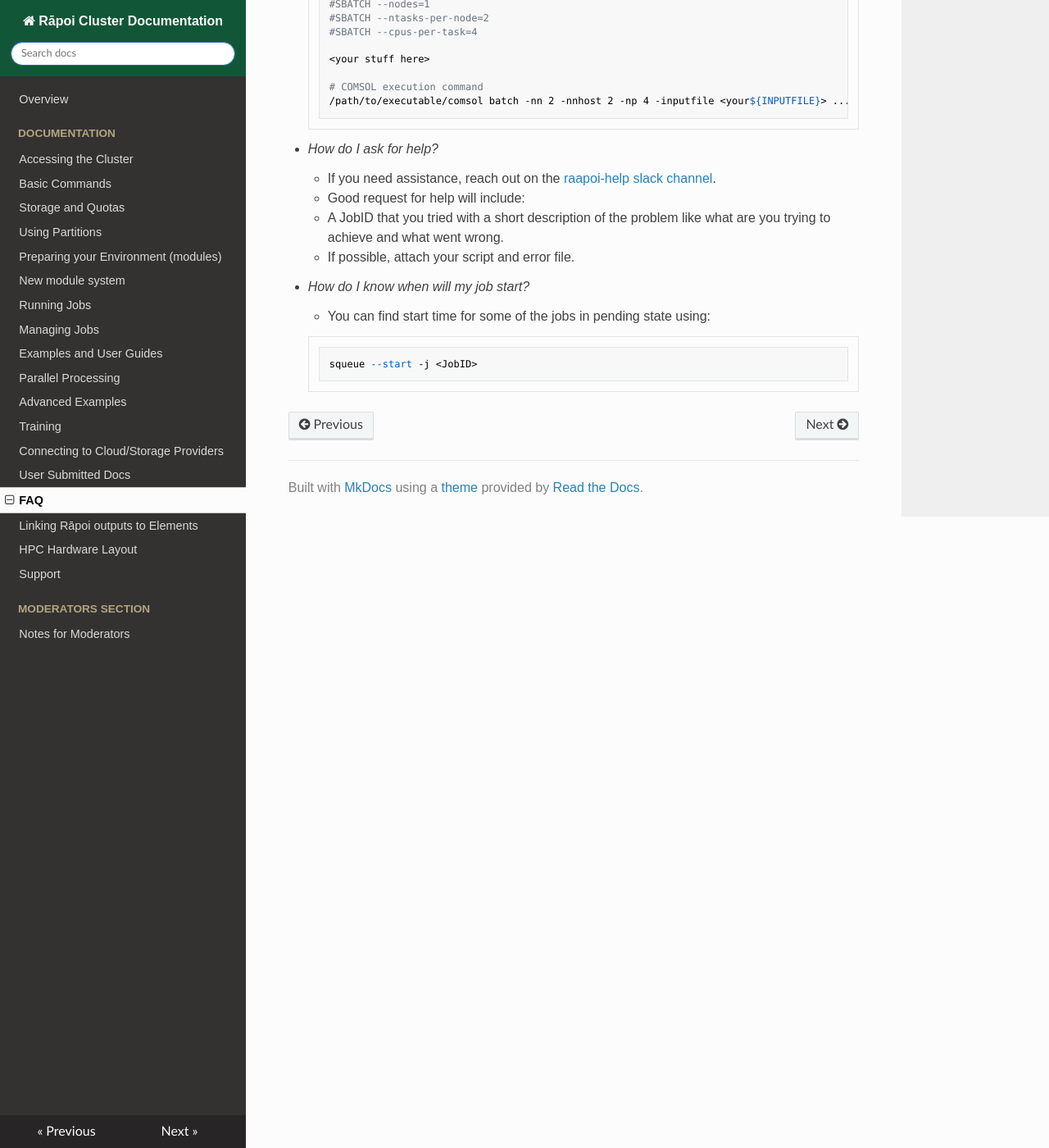
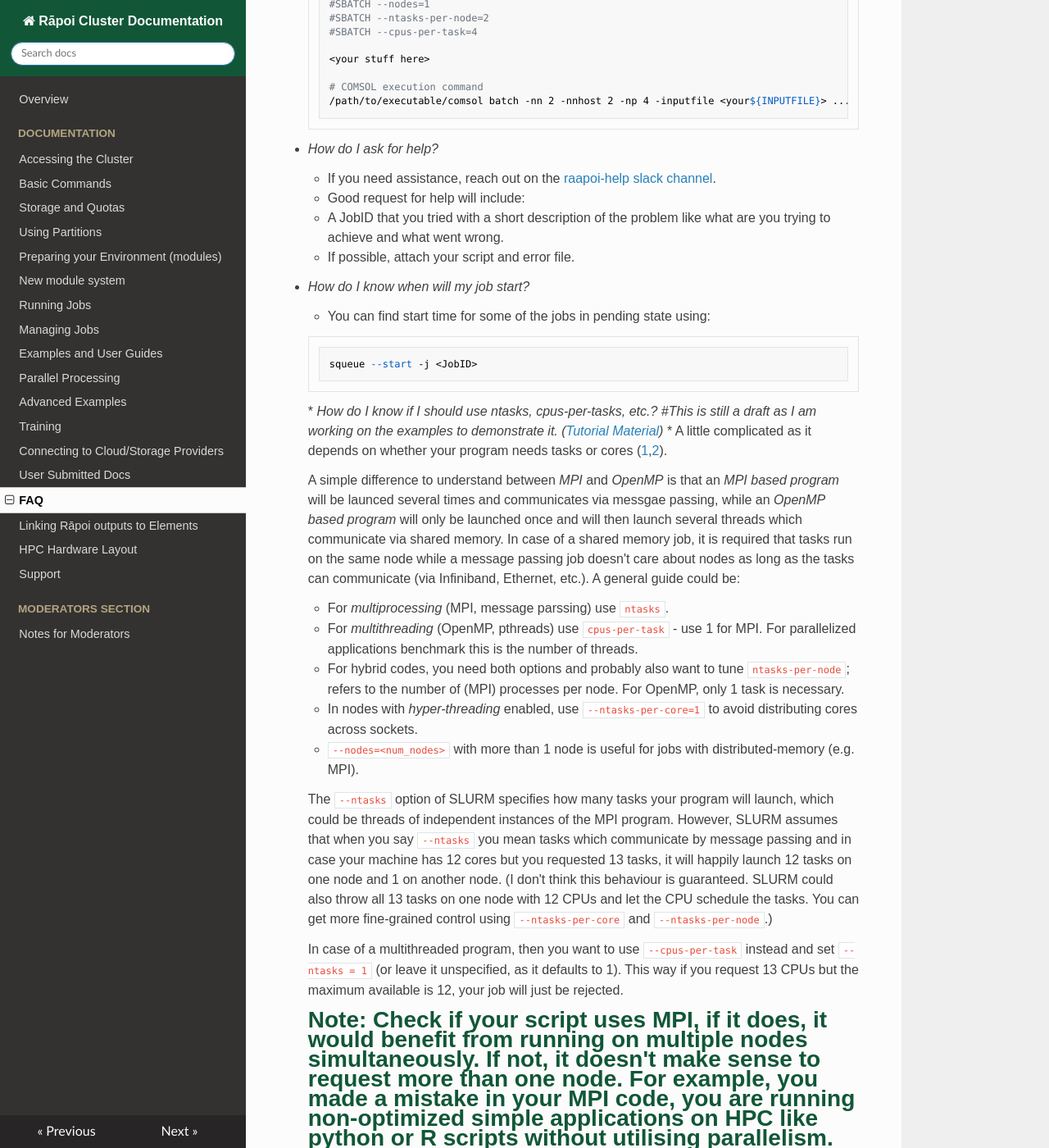
Before and after one commit to vuw-research-computing/raapoi-docs, an MkDocs documentation site: the page built from docs/faq.md, in a window 1280 px wide and 1400 px high, scrolled down 3216 px. Shown: the whole window at 82% size. Built offline with MkDocs 1.6.1, drawn with Linux system fonts in a browser that asks for light colours; nearby versions of some CDN libraries; some web fonts are replaced; some of the changed text lies outside the part shown.

Commit message:
Add MPI/OpenMP info to FAQs

````diff
--- a/docs/faq.md
+++ b/docs/faq.md
@@ -110,9 +110,57 @@
     * A JobID that you tried with a short description of the problem like what are you trying to achieve and what went wrong.
     * If possible, attach your script and error file.
 
+
 * *How do I know when will my job start?*
     * You can find start time for some of the jobs in pending state using:
 
     ```
     squeue --start -j <JobID>
     ```
+* *How do I know if I should use ntasks, cpus-per-tasks, etc.?* *#This is still a draft as I am working on the examples to demonstrate it. ([Tutorial Material](https://www.mcs.anl.gov/research/projects/mpi/tutorial/index.html))*
+    * A little complicated as it depends on whether your program needs tasks or cores
+    ([1](<https://scicomp.stackexchange.com/questions/27409/requesting-less-than-a-node-with-slurm#:~:text=1-,tl%3Bdr,-For%20multiprocessing%20(MPI>),[2](https://hpc-uit.readthedocs.io/en/latest/jobs/slurm_parameter.html#:~:text=Requesting%20Resources)).
+
+    A simple difference to understand between *MPI* and *OpenMP* is that an *MPI based program* will be launced several times and communicates via messgae passing, while an *OpenMP based program* will only be launched once and will then launch several threads which communicate via shared memory. In case of a shared memory job, it is required that tasks run on the same node while a message passing job doesn't care about nodes as long as the tasks can communicate (via Infiniband, Ethernet, etc.). A general guide could be:
+
+    * For *multiprocessing* (MPI, message parssing) use `ntasks`.
+    * For *multithreading* (OpenMP, pthreads) use `cpus-per-task` - use 1 for MPI. For parallelized applications benchmark this is the number of threads.
+    * For hybrid codes, you need both options and probably also want to tune `ntasks-per-node`; refers to the number of (MPI) processes per node. For OpenMP, only 1 task is necessary.
+    * In nodes with *hyper-threading* enabled, use `--ntasks-per-core=1` to avoid distributing cores across sockets.
+    * `--nodes=<num_nodes>` with more than 1 node is useful for jobs with distributed-memory (e.g. MPI).
+
+    The `--ntasks` option of SLURM specifies how many tasks your program will launch, which could be threads of independent instances of the MPI program. However, SLURM assumes that when you say `--ntasks` you mean tasks which communicate by message passing and in case your machine has 12 cores but you requested 13 tasks, it will happily launch 12 tasks on one node and 1 on another node. (I don't think this behaviour is guaranteed. SLURM could also throw all 13 tasks on one node with 12 CPUs and let the CPU schedule the tasks. You can get more fine-grained control using `--ntasks-per-core` and `--ntasks-per-node`.)
+
+    In case of a multithreaded program, then you want to use `--cpus-per-task` instead and set `--ntasks = 1` (or leave it unspecified, as it defaults to 1). This way if you request 13 CPUs but the maximum available is 12, your job will just be rejected.
+
+    #Note: Check if your script uses MPI, if it does, it would benefit from running on multiple nodes simultaneously. If not, it doesn't make sense to request more than one node. For example, you made a mistake in your MPI code, you are running non-optimized simple applications on HPC like python or R scripts without utilising parallelism.
+
+    - OpenMP is a multiprocessing library is often used for programs on shared memory systems. Shared memory describes systems which share the memory between all processing units (CPU cores), so that each process can access all data on that system.
+
+    - If your job requires more than the default available memory per core (32GB/node gives 2 GB/core for 16 core nodes and 1.6GB for 20 core nodes) you should adjust this need with the following command: `#SBATCH --mem-per-cpu=4GB`. When doing this, the batch system will automatically allocate 8 cores or less per node.
+
+* *How do I request a whole node?*
+
+    We request users to be very careful with their requirements for such a job. However, here's a simple guide to follow:
+    ([1](https://hpc-uit.readthedocs.io/en/latest/jobs/slurm_parameter.html#:~:text=Requesting%20Resources)):
+
+    | Parameter       | Function                      |
+    |-----------------|----------------------------|
+    | --nodes=<num+nodes>            | Start a parallel job for
+    | | a distributed memory system on several nodes |
+    | --ntasks-per-node=<num_procs> | Number of (MPI) processes per node.
+    | |  Maximum number depends on cores per node |
+    | --cpus-per-task=1 | User one CPU core per task |
+    | --exclusive | Job will not share nodes with other running jobs.
+    | | You don't need to specify memory
+    | | as you will get all available on the node. |
+
+    To distribute your job:
+
+    | Parameter | Function |
+    |--|--|
+    | --ntasks=<num_proc> | Total number of (MPI) processes. |
+    | | Equal to the number of cores. |
+    | --mem-per-cpu=<MB> | Memory (RAM) per requested CPU core. |
+
+    You should run a few tests to see that your job is requested cpus that it can actually utilise efficiently. Try to run your job on 1, 2, 4, 8, 16, etc. cores to see when the runtime for your job starts tailing off.
````
